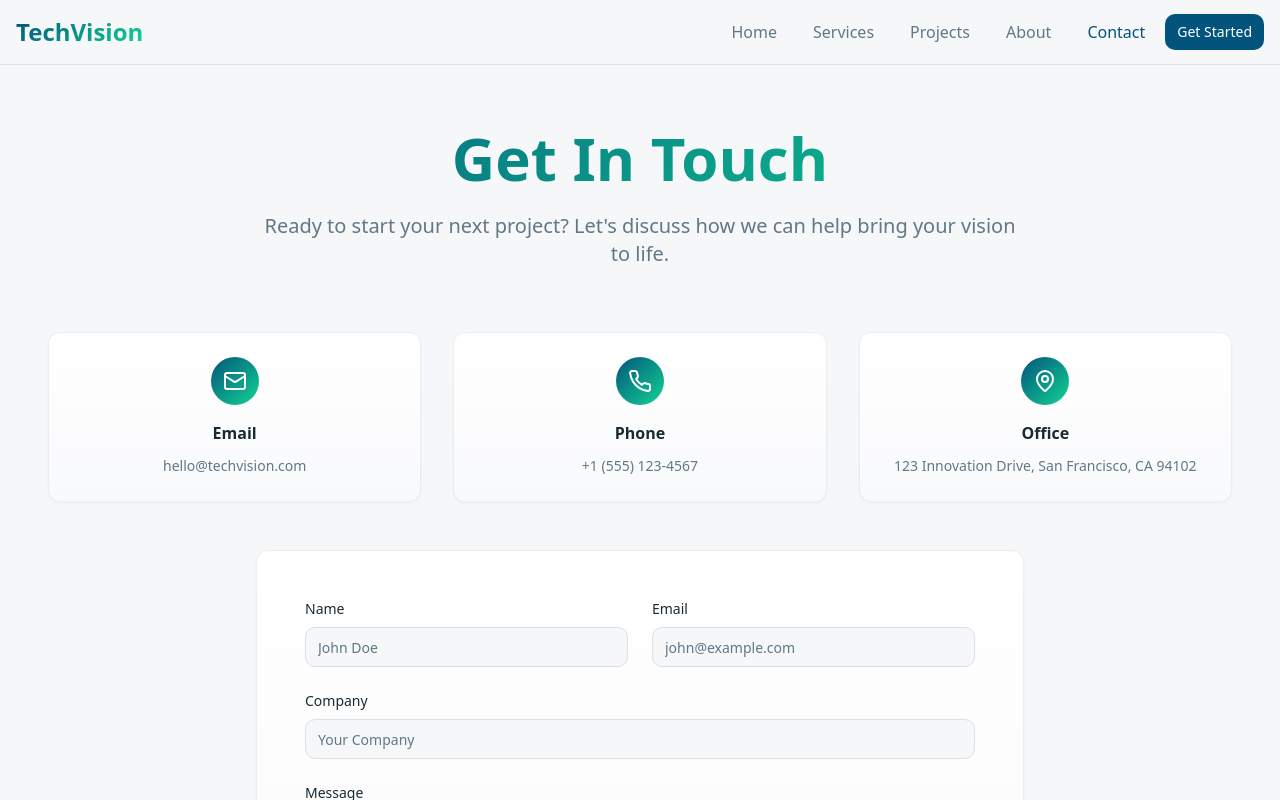
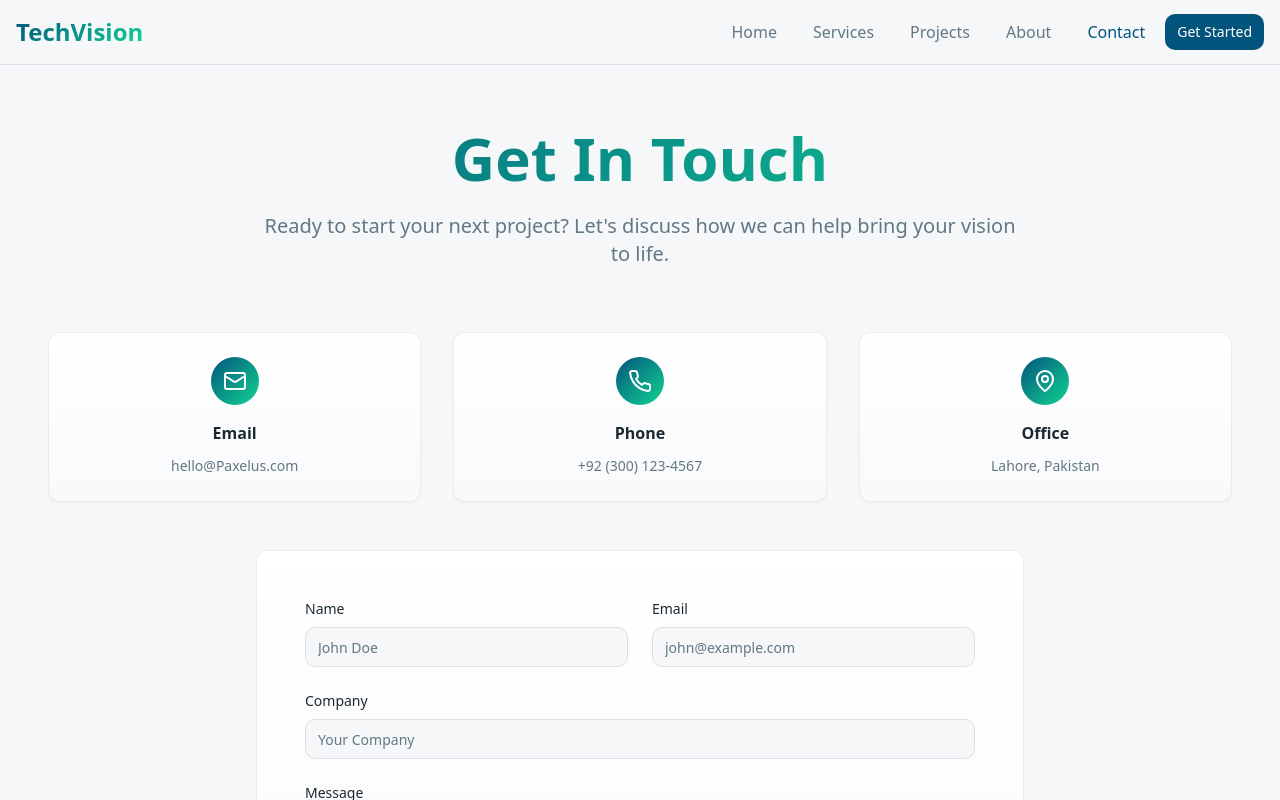
Before and after one commit to MuhammadAmmarHaider/StartupPorfolio, a React (Vite) app: page /contact in a window 1280 px wide. Shown: the top 800 px of the page. Built offline with nearby package versions, Linux system fonts and the light colour scheme; the HTML template or start-up script is replaced by a standard one.

Commit message:
contact-us-updated

```diff
--- a/src/pages/Contact.tsx
+++ b/src/pages/Contact.tsx
@@ -37,19 +37,19 @@ const Contact = () => {
     {
       icon: Mail,
       title: "Email",
-      value: "hello@techvision.com",
+      value: "hello@Paxelus.com",
       link: "mailto:hello@techvision.com"
     },
     {
       icon: Phone,
       title: "Phone",
-      value: "+1 (555) 123-4567",
-      link: "tel:+15551234567"
+      value: "+92 (300) 123-4567",
+      link: "tel:+923001234567"
     },
     {
       icon: MapPin,
       title: "Office",
-      value: "123 Innovation Drive, San Francisco, CA 94102",
+      value: "Lahore, Pakistan",
       link: "https://maps.google.com"
     }
   ];
```
